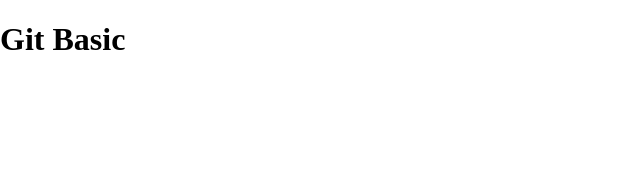
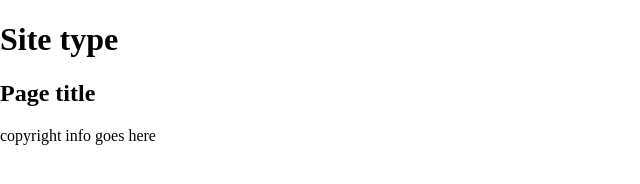
Before and after one commit to Zmiranda620/git-basics, a plain HTML site: page index.html in a window 1280 px wide. Shown: the whole page, without its empty margins (0-640 px from the left). Drawn offline with nearby package versions, Linux system fonts and the light colour scheme.

Commit message:
addded more info to the template

```diff
--- a/index.html
+++ b/index.html
@@ -18,13 +18,14 @@
 
 <body>
   <header>
-    <h1>Git Basic</h1>
+    <h1>Site type</h1>
   </header>
   <nav id="pageNav">
   </nav>
   <main>
+    <h2>Page title</h2>
   </main>
-  <footer>
+  <footer>copyright info goes here
   </footer>
   <script>
     //use the modernizr load to load up external scripts. This will load the scripts asynchronously, but the order listed matters. Although it will load all scripts in parallel, it will execute them in the order listed
```
